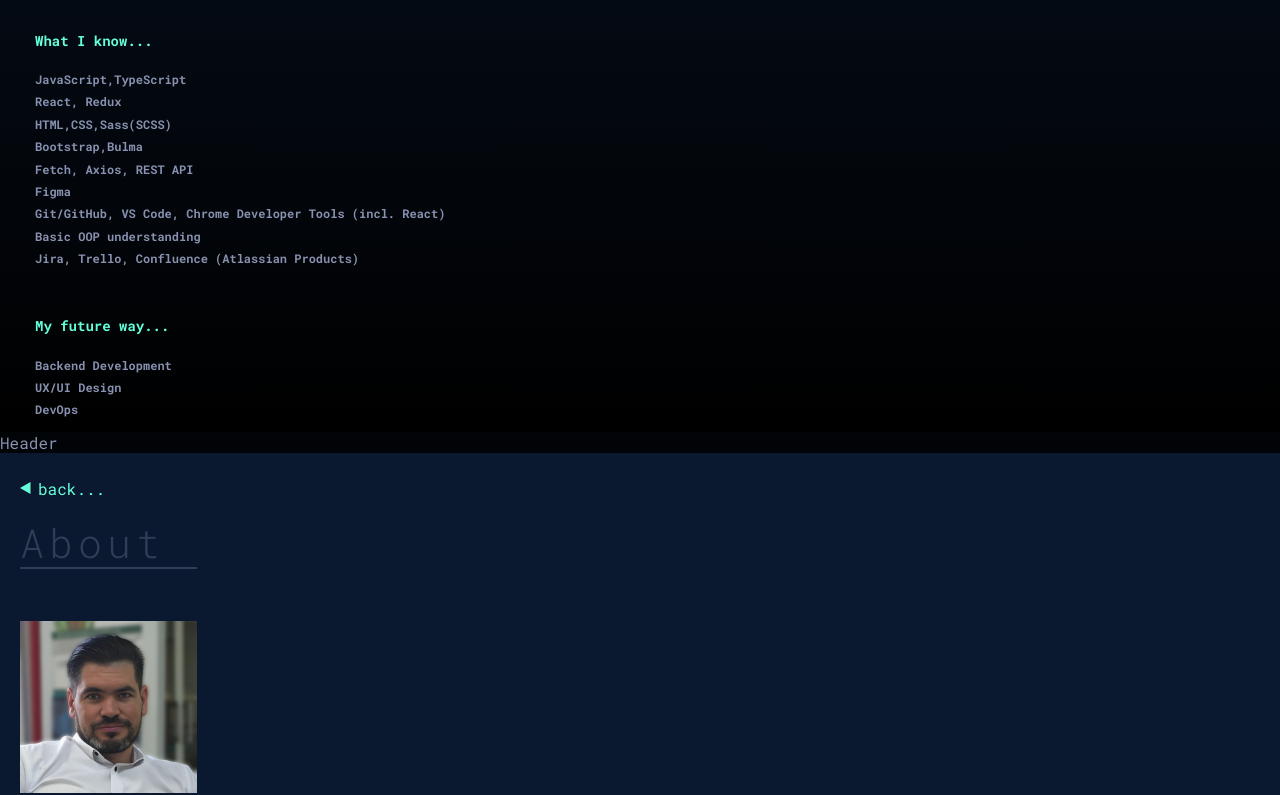
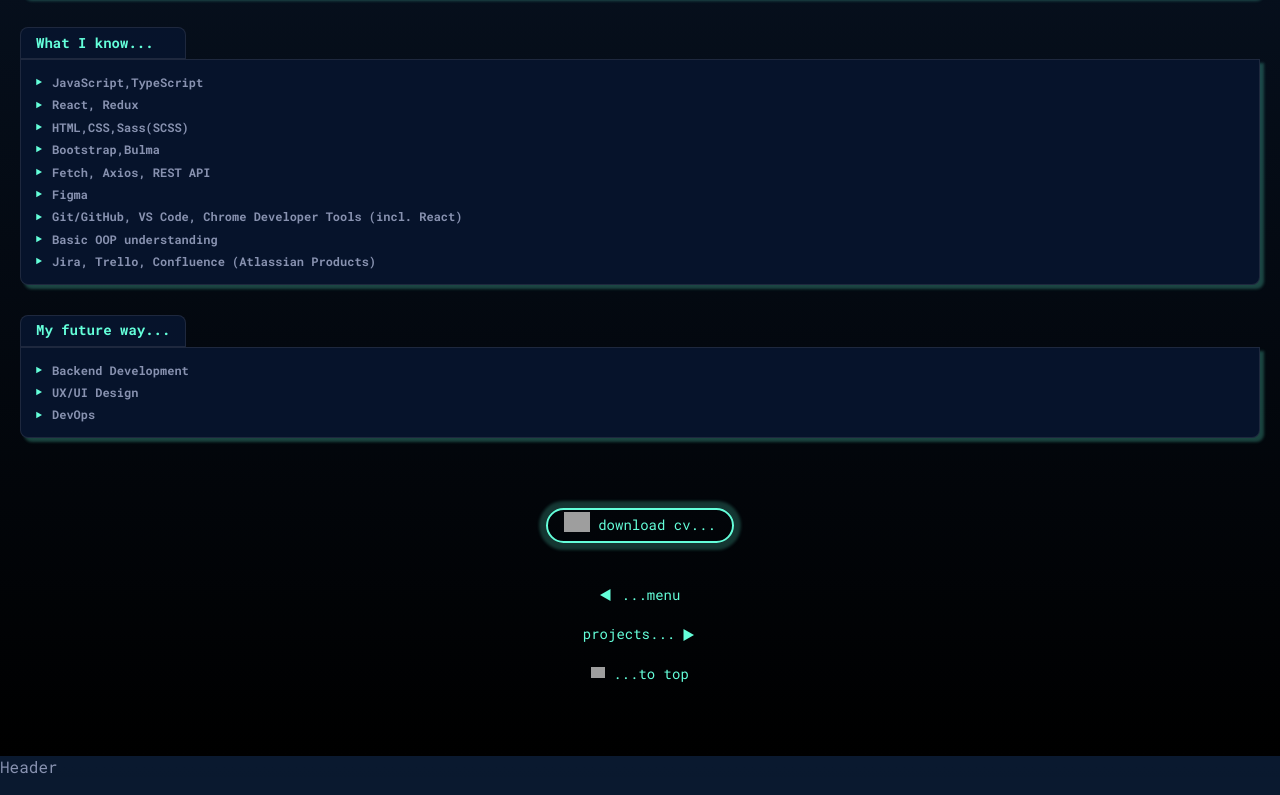
Before and after one commit to FrontendPortfolioHub/frontend-portfolio, a React (Create React App) app: page /#/about in a window 1280 px wide. Shown: the part 1073-1868 px from the top of the page. Built offline with nearby package versions, Linux system fonts and the light colour scheme; grey boxes are pictures that could not be loaded.

Commit message:
implement about page footer

```diff
--- a/src/pages/About/About.jsx
+++ b/src/pages/About/About.jsx
@@ -111,6 +111,22 @@ export const About = () => {
             </div>
           </li>
         </ul>
+        <div className="about-page__footer">
+          <button className="cv-button text-accent">download cv...</button>
+        </div>
+        <nav className="about-page__nav">
+          <ul className="about-page__nav-list">
+            <li className="about-page__nav-item">
+              <Link className="about-page__nav-link menu-link text-accent">...menu</Link>
+            </li>
+            <li className="about-page__nav-item">
+              <Link className="about-page__nav-link projects-link text-accent">projects...</Link>
+            </li>
+            <li className="about-page__nav-item">
+              <Link className="about-page__nav-link top-link text-accent">...to top</Link>
+            </li>
+          </ul>
+        </nav>
       </div>
     </div>
   );
--- a/src/pages/About/About.scss
+++ b/src/pages/About/About.scss
@@ -97,6 +97,7 @@
   display: flex;
   flex-direction: column;
   gap: 30px;
+  margin-bottom: 70px;
 }
 
 .feature__title {
@@ -110,9 +111,12 @@
 .features-item__top {
   display: flex;
   align-items: center;
-  margin-left: 15px;
+  padding-left: 15px;
   height: 32px;
   width: 166px;
+  border-radius: 8px 8px 0px 0px;
+  border: 1px solid rgba(55, 62, 83, 0.5);
+  background: #06132b;
 }
 
 .feature__content {
@@ -121,6 +125,10 @@
   font-style: normal;
   font-weight: 600;
   line-height: 120%;
+  border-radius: 0px 0px 8px 8px;
+  border: 1px solid rgba(55, 62, 83, 0.5);
+  background: #06132b;
+  box-shadow: 4px 4px 3px rgba(100, 255, 218, 0.25);
 }
 
 .feature-content__list {
@@ -128,3 +136,100 @@
   flex-direction: column;
   gap: 8px;
 }
+
+.feauture-content__item {
+  display: flex;
+  align-items: center;
+  gap: 8px;
+
+  &::before {
+    content: '';
+    display: block;
+    width: 8px;
+    height: 8px;
+    background-image: url('../../assets/icons/arrow-accent-right.svg');
+    background-repeat: no-repeat;
+    background-size: contain;
+  }
+}
+
+.cv-button {
+  display: flex;
+  align-items: center;
+  justify-content: center;
+  gap: 8px;
+  height: 35px;
+  width: 188px;
+  margin: 0 auto 40px;
+  border: 2px solid $color-accent;
+  border-radius: 20px;
+  box-shadow: 0px 0px 3px 7px rgba(100, 255, 218, 0.2);
+  font-size: 14px;
+  font-style: normal;
+  font-weight: 400;
+  line-height: 175%;
+
+  &::before {
+    content: "";
+    display: block;
+    width: 26px;
+    height: 26px;
+    background-image: url('../../assets/icons/cv-download.svg');
+    background-size: contain;
+    background-repeat: no-repeat;
+  }
+}
+
+.about-page__nav-list {
+  display: flex;
+  flex-direction: column;
+  align-items: center;
+  gap: 15px;
+  padding-bottom: 70px;
+}
+
+.about-page__nav-link {
+  display: flex;
+  align-items: center;
+  gap: 8px;
+  font-size: 14px;
+  font-style: normal;
+  font-weight: 400;
+  line-height: 175%;
+}
+
+.menu-link {
+  &::before {
+    content: "";
+    display: block;
+    width: 14px;
+    height: 14px;
+    background-image: url("../../assets/icons/arrow-accent-left.svg");
+    background-repeat: no-repeat;
+    background-size: contain;
+  }
+}
+
+.projects-link {
+  &::after {
+    content: "";
+    display: block;
+    width: 14px;
+    height: 14px;
+    background-image: url("../../assets/icons/arrow-accent-right.svg");
+    background-repeat: no-repeat;
+    background-size: contain;
+  }
+}
+
+.top-link {
+  &::before {
+    content: "";
+    display: block;
+    width: 14px;
+    height: 14px;
+    background-image: url("../../assets/icons/arrow-accent-top.svg");
+    background-repeat: no-repeat;
+    background-size: contain;
+  }
+}
```
